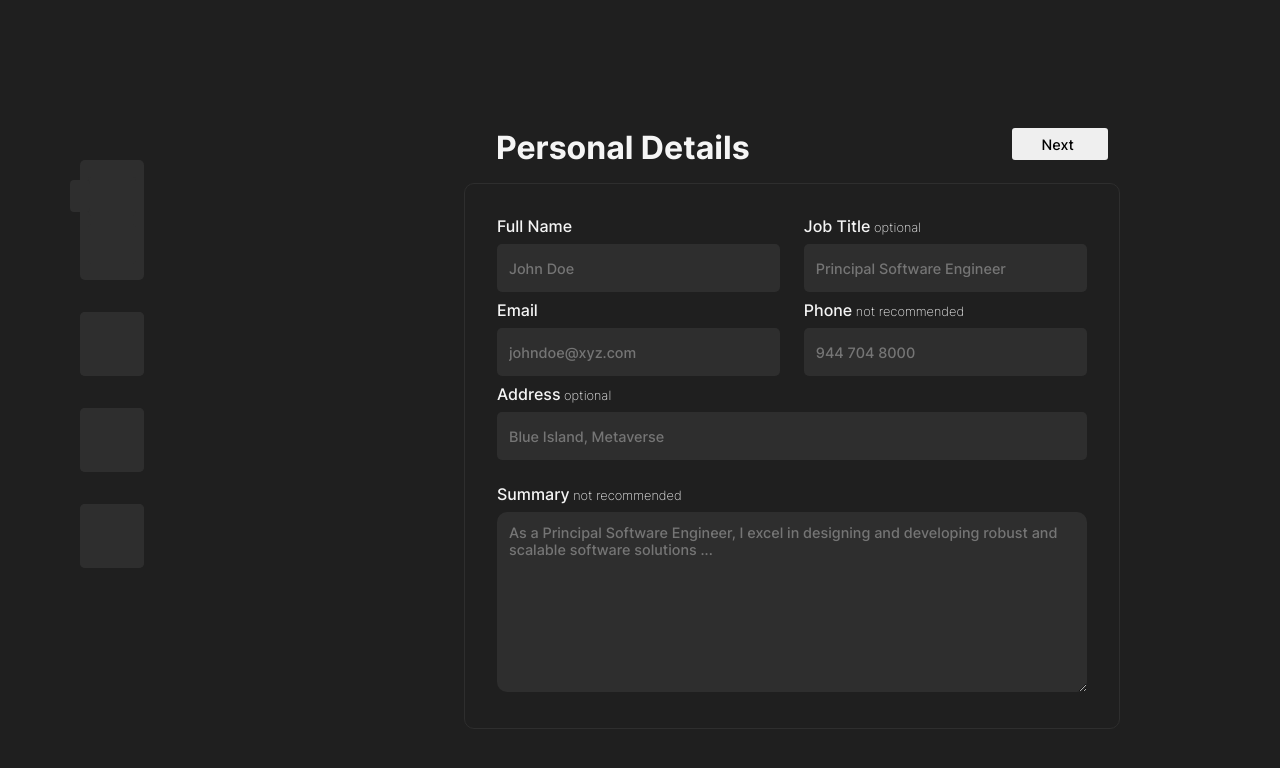
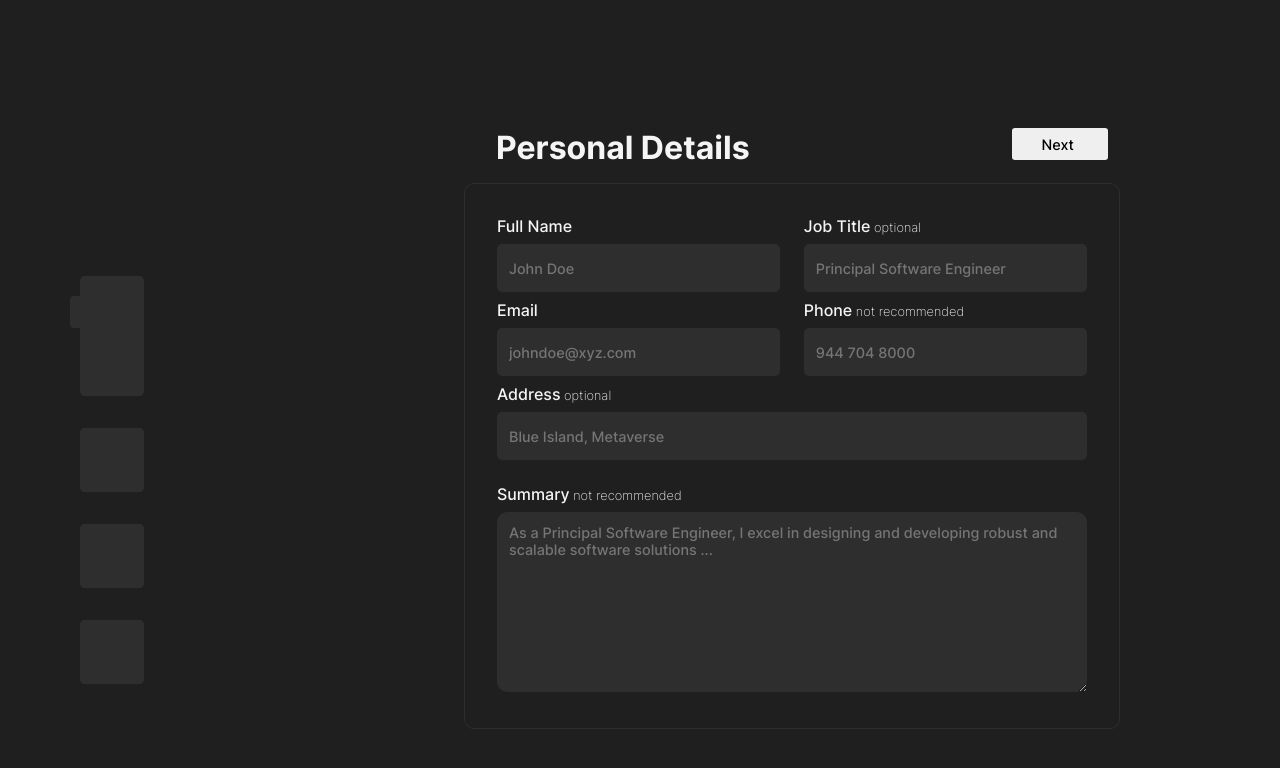
Before and after one commit to sandeepdotcode/code-crafted-resume, a React (Create React App) app: page / in a window 1280 px wide. Both pictures are taken after a click on the button "Get Started!". Shown: the top 768 px of the page. Built offline with nearby package versions, Linux system fonts and the light colour scheme; some icons are missing; what @react-pdf/renderer would draw is missing.

Commit message:
Fix sidebar crowding when zoomed in

```diff
--- a/src/components/Sidebar/Sidebar.css
+++ b/src/components/Sidebar/Sidebar.css
@@ -4,8 +4,10 @@
   flex-shrink: 1;
   display: flex;
   flex-direction: column;
+  justify-content: center;
   gap: 2rem;
-  padding: 10rem 8rem 2rem 5rem;
+  padding: 0 8rem 0 5rem;
+  min-height: 60rem;
 }
 
 .sidebar > div {
```
